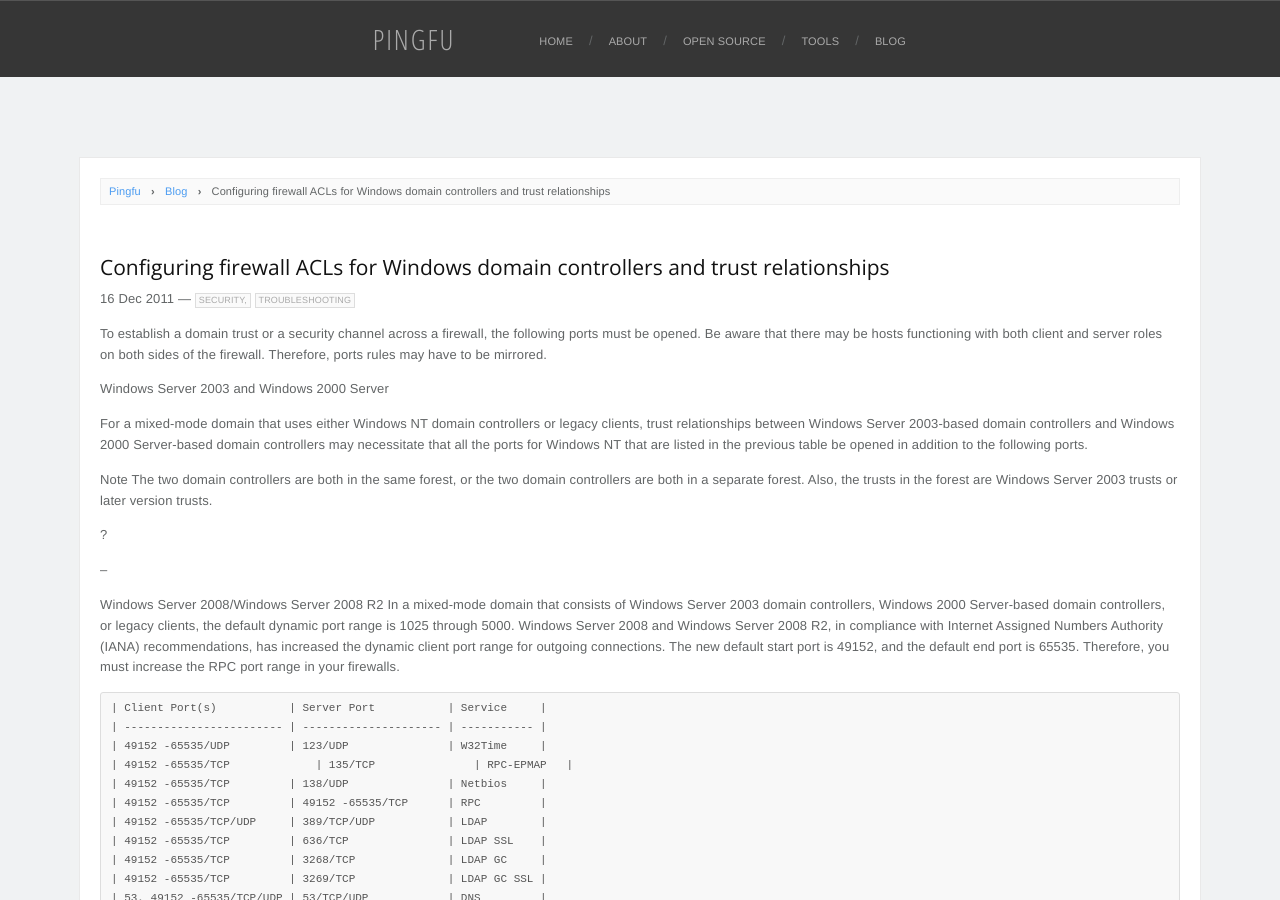
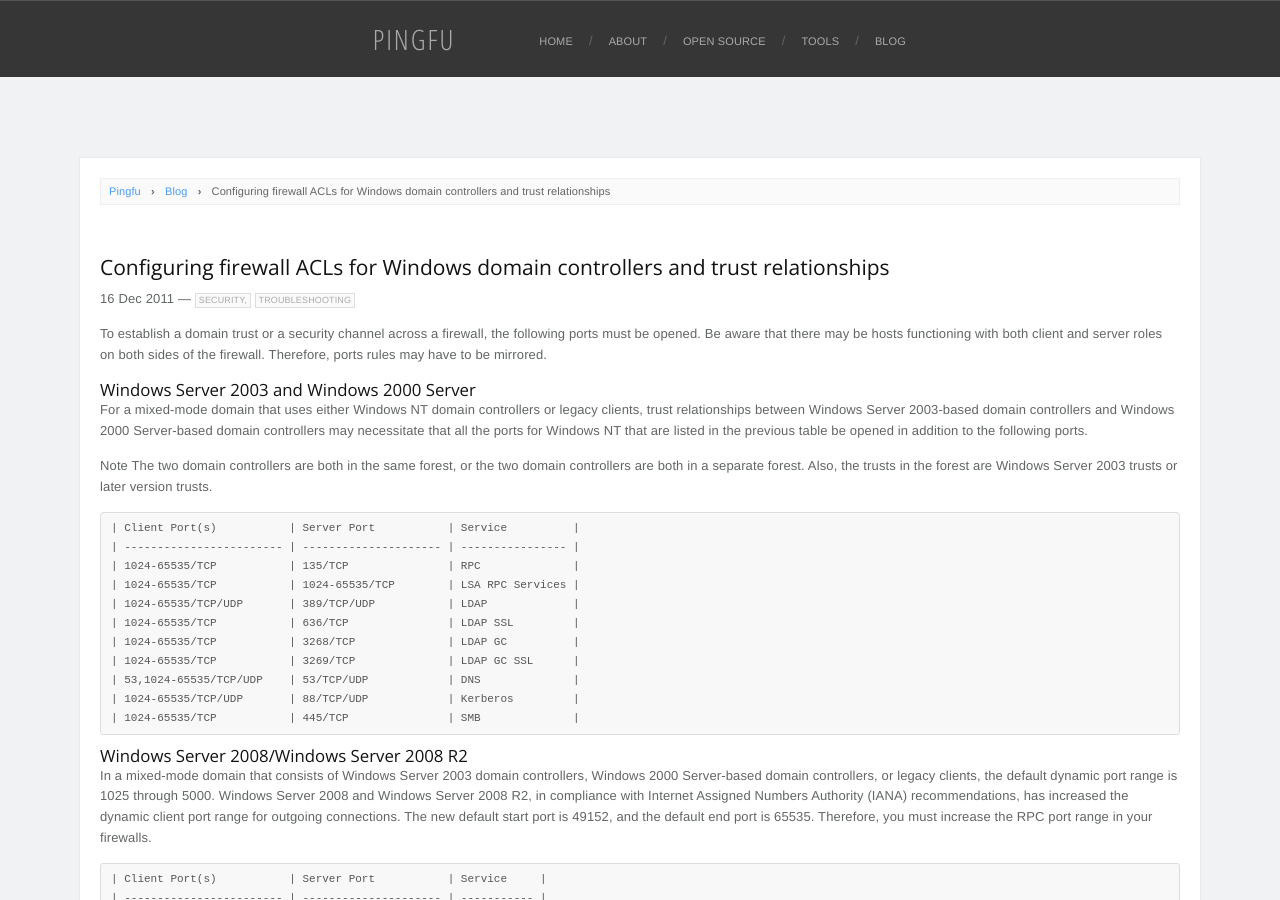
Before and after one commit to pingfu/pingfu.github.io, a Jekyll site: the page built from _posts/2011-12-16-configuring-firewall-acls-for-windows-domain-controllers-and-trust-relationships.markdown, in a window 1280 px wide and 900 px high. Built offline with Jekyll 4.4.1, drawn with Linux system fonts in a browser that asks for light colours; nearby versions of some CDN libraries; Markdown is read by kramdown in place of the engine named in the settings.

Commit message:
updated posts

````diff
--- a/_posts/2011-12-16-configuring-firewall-acls-for-windows-domain-controllers-and-trust-relationships.markdown
+++ b/_posts/2011-12-16-configuring-firewall-acls-for-windows-domain-controllers-and-trust-relationships.markdown
@@ -8,17 +8,28 @@ tags: windows firewall
 
 To establish a domain trust or a security channel across a firewall, the following ports must be opened. Be aware that there may be hosts functioning with both client and server roles on both sides of the firewall. Therefore, ports rules may have to be mirrored.
 
-Windows Server 2003 and Windows 2000 Server
+### Windows Server 2003 and Windows 2000 Server
 
 For a mixed-mode domain that uses either Windows NT domain controllers or legacy clients, trust relationships between Windows Server 2003-based domain controllers and Windows 2000 Server-based domain controllers may necessitate that all the ports for Windows NT that are listed in the previous table be opened in addition to the following ports.
 
 Note The two domain controllers are both in the same forest, or the two domain controllers are both in a separate forest. Also, the trusts in the forest are Windows Server 2003 trusts or later version trusts.
 
-?
+```
+| Client Port(s)           | Server Port           | Service          |
+| ------------------------ | --------------------- | ---------------- |
+| 1024-65535/TCP           | 135/TCP               | RPC              |
+| 1024-65535/TCP           | 1024-65535/TCP        | LSA RPC Services |
+| 1024-65535/TCP/UDP       | 389/TCP/UDP           | LDAP             |
+| 1024-65535/TCP           | 636/TCP               | LDAP SSL         |
+| 1024-65535/TCP           | 3268/TCP              | LDAP GC          |
+| 1024-65535/TCP           | 3269/TCP              | LDAP GC SSL      |
+| 53,1024-65535/TCP/UDP    | 53/TCP/UDP            | DNS              |
+| 1024-65535/TCP/UDP       | 88/TCP/UDP            | Kerberos         |
+| 1024-65535/TCP           | 445/TCP               | SMB              |
+```
 
---
+### Windows Server 2008/Windows Server 2008 R2
 
-Windows Server 2008/Windows Server 2008 R2
 In a mixed-mode domain that consists of Windows Server 2003 domain controllers, Windows 2000 Server-based domain controllers, or legacy clients, the default dynamic port range is 1025 through 5000. Windows Server 2008 and Windows Server 2008 R2, in compliance with Internet Assigned Numbers Authority (IANA) recommendations, has increased the dynamic client port range for outgoing connections. The new default start port is 49152, and the default end port is 65535. Therefore, you must increase the RPC port range in your firewalls.
 
 ```
````
